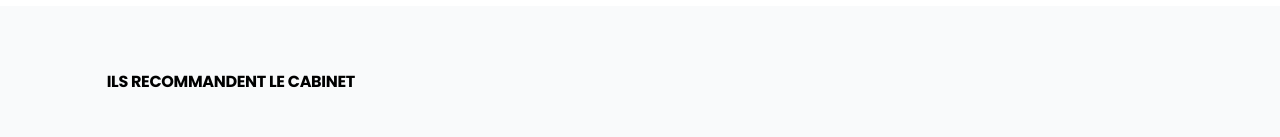
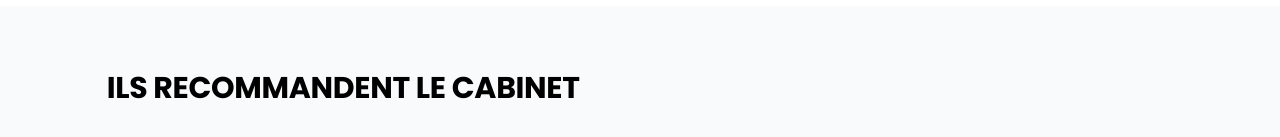
Before and after one commit to hyacinthengoma/notion_fl_bo, a Next.js app: page /honoraires in a window 1280 px wide. Shown: the part 787-924 px from the top of the page. Built offline with nearby package versions, Linux system fonts and the light colour scheme; what @nextui-org/react would draw is missing.

Commit message:
Update recommendation.tsx

```diff
--- a/src/components/recommendation.tsx
+++ b/src/components/recommendation.tsx
@@ -14,7 +14,7 @@ export default function Recommendation() {
    <div className={"bg-gray-50 py-16"}>
             <div className={"flex justify-center w-full"}>
                 <div className={"w-5/6"}>
-                    <h2 className={"font-bold text-black text-[2rem] uppercase mb-16"}>ILS RECOMMANDENT LE CABINET</h2>
+                    <h2 className={"font-bold text-black text-xl lg:text-3xl uppercase mb-16"}>ILS RECOMMANDENT LE CABINET</h2>
                     <div className={"grid grid-cols-1 md:grid-cols-2 lg:grid-cols-3 gap-16 sm:gap-32"}>
                         <div>
                             <div
```
